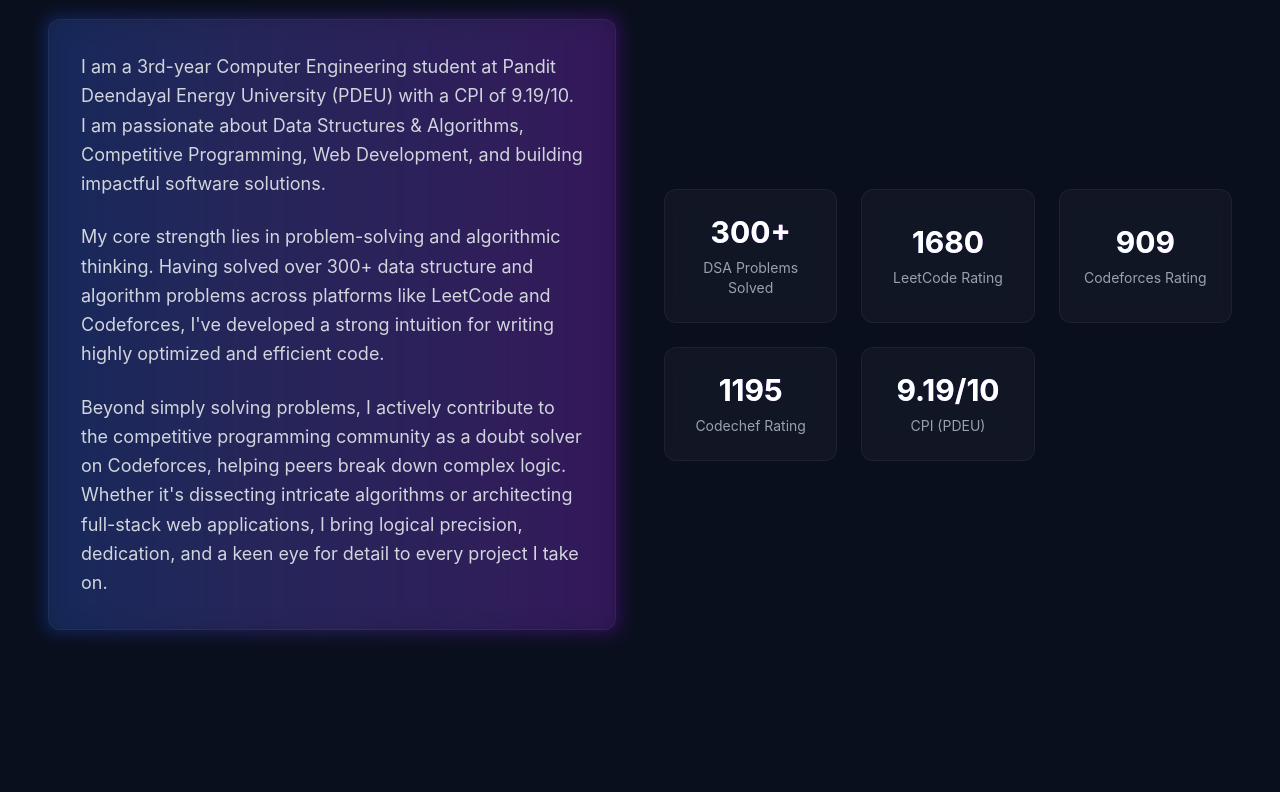
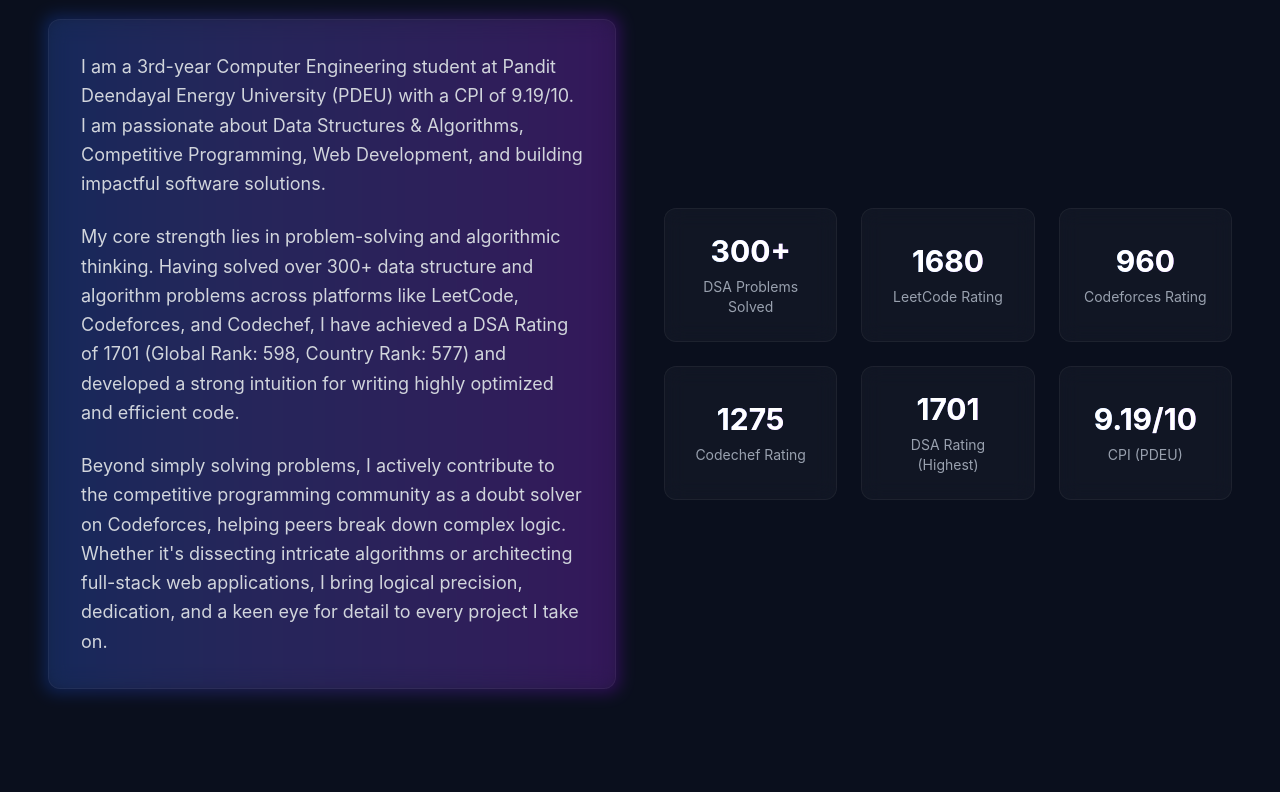
Before and after one commit to Pranshu8916/Pranshu-Portfolio, a React (Vite) app: page / in a window 1280 px wide. Shown: the part 993-1785 px from the top of the page. Built offline with nearby package versions, Linux system fonts and the light colour scheme.

Commit message:
Update ratings, DSA Highest Rating, and rank statistics in About section

```diff
--- a/src/components/About.jsx
+++ b/src/components/About.jsx
@@ -33,7 +33,7 @@
                   I am a 3rd-year Computer Engineering student at Pandit Deendayal Energy University (PDEU) with a CPI of 9.19/10. I am passionate about Data Structures & Algorithms, Competitive Programming, Web Development, and building impactful software solutions.
                 </p>
                 <p className="text-gray-300 text-lg leading-relaxed mb-6">
-                  My core strength lies in problem-solving and algorithmic thinking. Having solved over 300+ data structure and algorithm problems across platforms like LeetCode and Codeforces, I've developed a strong intuition for writing highly optimized and efficient code.
+                  My core strength lies in problem-solving and algorithmic thinking. Having solved over 300+ data structure and algorithm problems across platforms like LeetCode, Codeforces, and Codechef, I have achieved a DSA Rating of 1701 (Global Rank: 598, Country Rank: 577) and developed a strong intuition for writing highly optimized and efficient code.
                 </p>
                 <p className="text-gray-300 text-lg leading-relaxed">
                   Beyond simply solving problems, I actively contribute to the competitive programming community as a doubt solver on Codeforces, helping peers break down complex logic. Whether it's dissecting intricate algorithms or architecting full-stack web applications, I bring logical precision, dedication, and a keen eye for detail to every project I take on.
@@ -53,11 +53,12 @@
               {[
                 { label: 'DSA Problems Solved', value: '300+' },
                 { label: 'LeetCode Rating', value: '1680' },
-                { label: 'Codeforces Rating', value: '909' },
-                { label: 'Codechef Rating', value: '1195' },
+                { label: 'Codeforces Rating', value: '960' },
+                { label: 'Codechef Rating', value: '1275' },
+                { label: 'DSA Rating (Highest)', value: '1701' },
                 { label: 'CPI (PDEU)', value: '9.19/10' },
               ].map((stat, idx) => (
-                <div key={idx} className={`glass p-6 rounded-xl flex flex-col items-center justify-center text-center hover:scale-105 transition-transform duration-300 ${idx === 4 ? 'col-span-2 sm:col-span-1' : ''}`}>
+                <div key={idx} className="glass p-6 rounded-xl flex flex-col items-center justify-center text-center hover:scale-105 transition-transform duration-300">
                   <h3 className="text-2xl md:text-3xl font-bold text-white mb-2 bg-clip-text text-transparent bg-gradient-to-r from-blue-400 to-purple-500">
                     {stat.value}
                   </h3>
```
